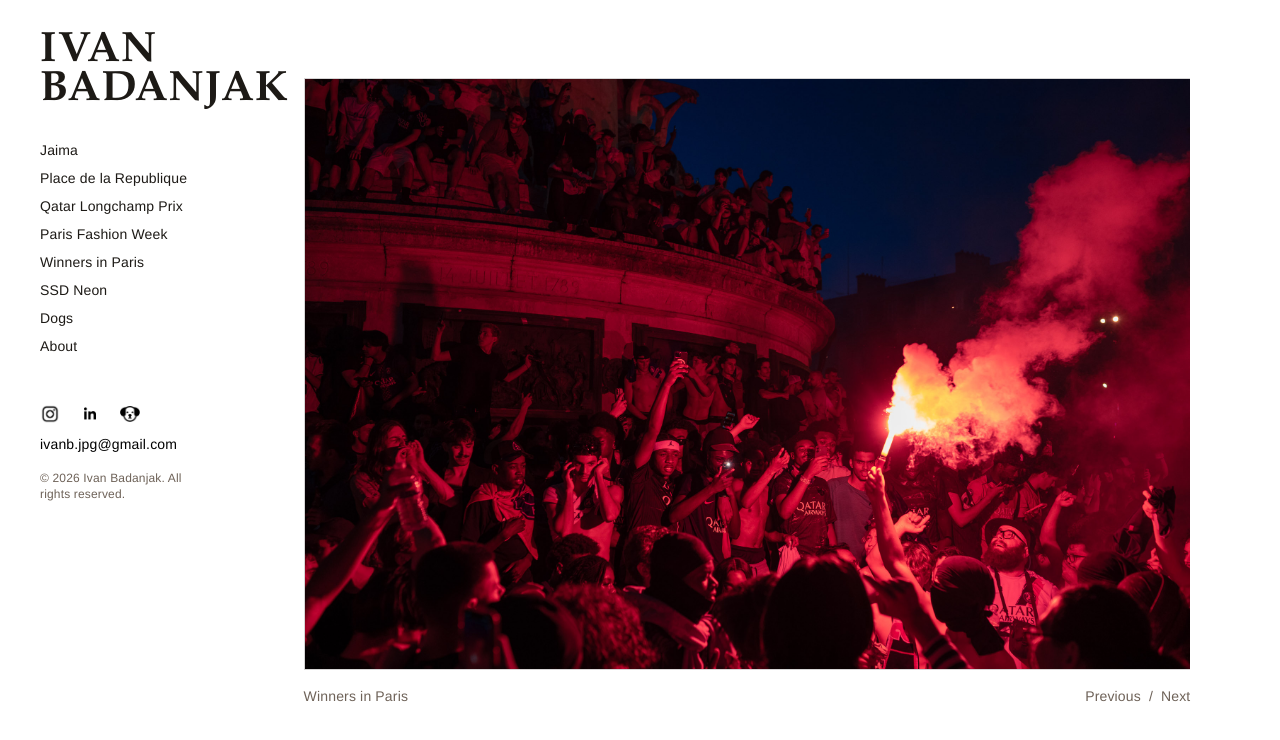
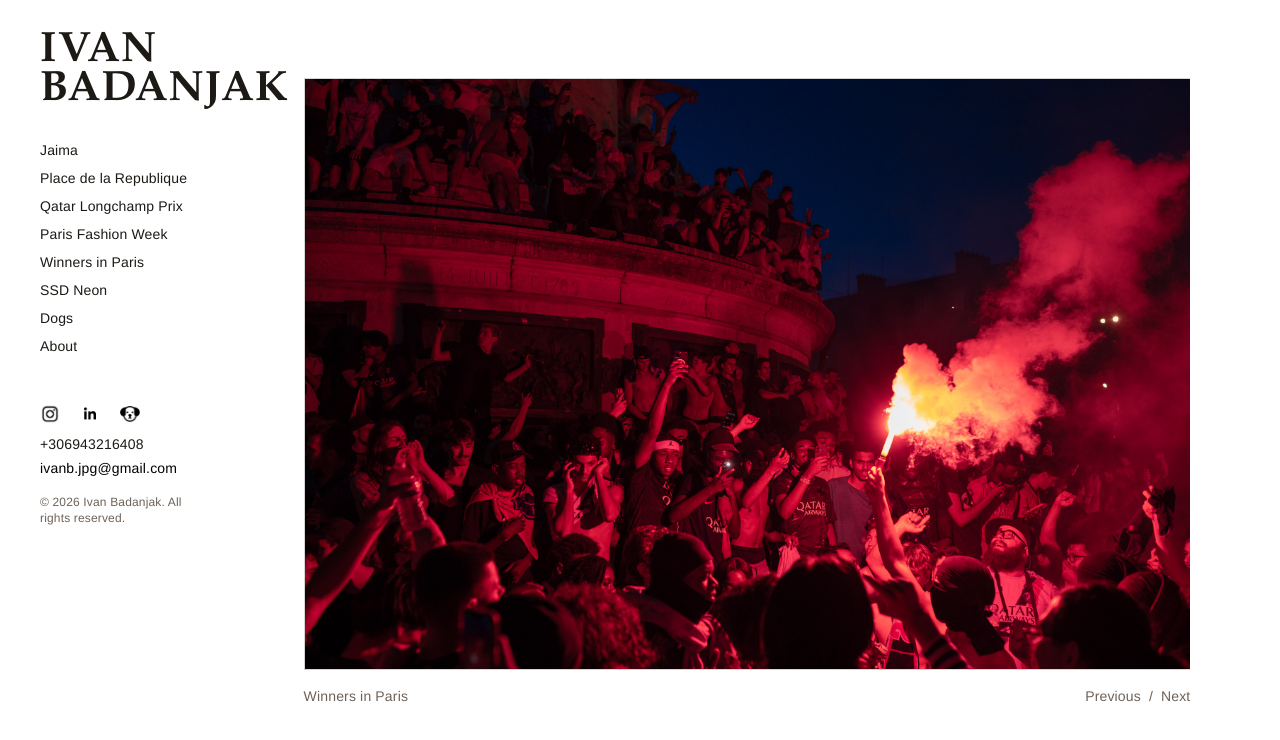
Before and after one commit to ibjak/Photography_Portfolio, a Next.js app: page / in a window 1280 px wide. Shown: the top 740 px of the page. Built offline with nearby package versions, Linux system fonts and the light colour scheme.

Commit message:
Update PortfolioSite.tsx

```diff
--- a/src/components/PortfolioSite.tsx
+++ b/src/components/PortfolioSite.tsx
@@ -251,6 +251,12 @@ export default function PortfolioSite({ view }: PortfolioSiteProps) {
                   ))}
                 </div>
                 <div className="mt-1 grid gap-1 text-sm">
+                  <a
+                    href="tel:+306943216408"
+                    className="text-sm text-black transition-colors hover:text-accent"
+                  >
+                    +306943216408
+                  </a>
                   <span className="text-sm text-black">ivanb.jpg@gmail.com</span>
                 </div>
                 <div className="mt-4 text-xs text-muted">
```
